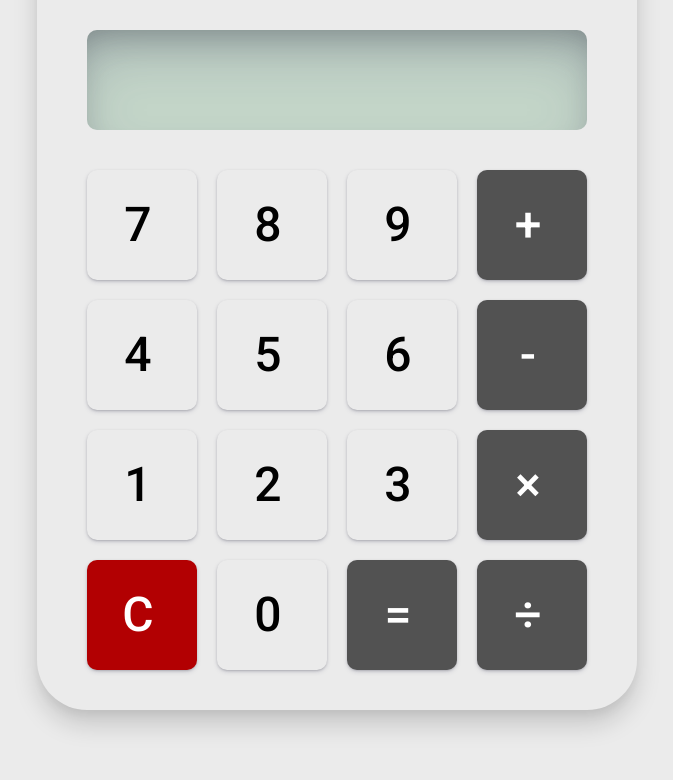
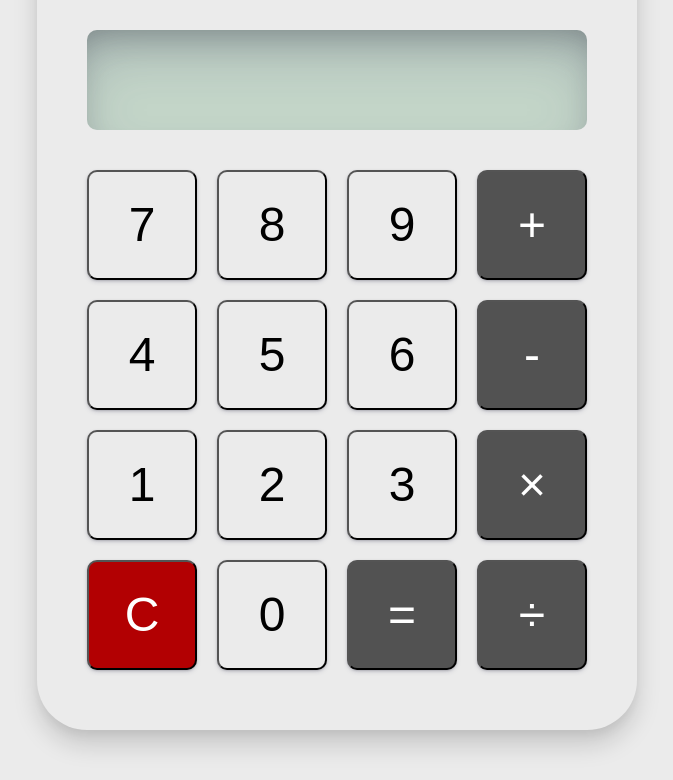
Before and after one commit to yasirmaxstyle/fgo24-css-calculator, a website: page index.html in a window 1280 px wide. Shown: the part 161-941 px from the top of the page, without its empty margins (303-976 px from the left). Drawn offline with Linux system fonts and the light colour scheme.

Commit message:
fix: fix the use of wrong tag html with button and span

```diff
--- a/index.html
+++ b/index.html
@@ -21,6 +21,7 @@
             width: 600px;
             margin: 50px auto;
             padding: 30px 0;
+            padding-bottom: 50px;
             border-radius: 50px;
             box-shadow: rgba(0, 0, 0, 0.15) 0px 15px 25px, rgba(0, 0, 0, 0.05) 0px 5px 10px;
         }
@@ -48,7 +49,7 @@
             background-color: #ebebeb;
             padding: 10px;
 
-            &>div {
+            &>button {
                 background-color: #ebebeb;
                 display: flex;
                 justify-content: center;
@@ -82,22 +83,22 @@
             <div></div>
         </div>
         <div class="container">
-            <div>7</div>
-            <div>8</div>
-            <div>9</div>
-            <div>+</div>
-            <div>4</div>
-            <div>5</div>
-            <div>6</div>
-            <div>-</div>
-            <div>1</div>
-            <div>2</div>
-            <div>3</div>
-            <div>&times;</div>
-            <div>C</div>
-            <div>0</div>
-            <div>=</div>
-            <div>&divide;</div>
+            <button><span>7</span></button>
+            <button><span>8</span></button>
+            <button><span>9</span></button>
+            <button><span>+</span></button>
+            <button><span>4</span></button>
+            <button><span>5</span></button>
+            <button><span>6</span></button>
+            <button><span>-</span></button>
+            <button><span>1</span></button>
+            <button><span>2</span></button>
+            <button><span>3</span></button>
+            <button><span>&times;</span></button>
+            <button><span>C</span></button>
+            <button><span>0</span></button>
+            <button><span>=</span></button>
+            <button><span>&divide;</span></button>
         </div>
     </div>
 </body>
```
